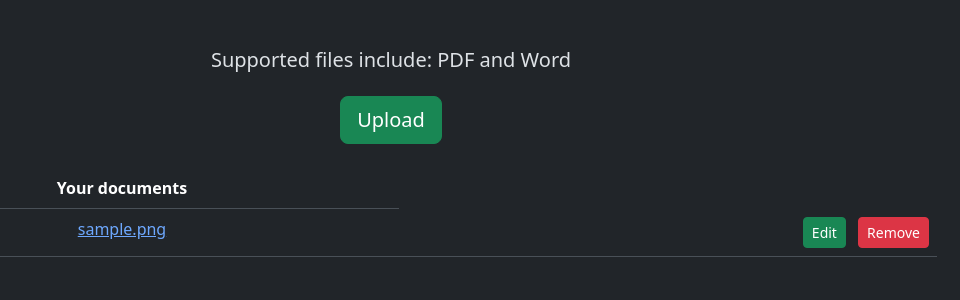
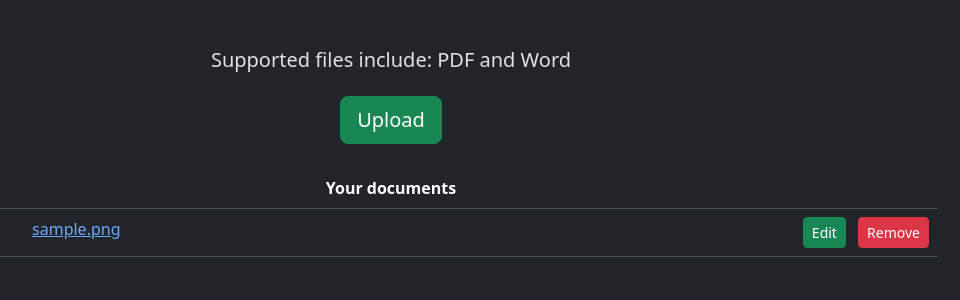
Before and after one commit to Brook-B118/pdf-editor, a Flask app: page /uploadDocuments in a window 1280 px wide. Shown: the part 64-364 px from the top of the page, without its empty margins (249-1209 px from the left). Run offline with Flask 3, Linux system fonts and the light colour scheme; the visitor is signed in with stand-in values (Sample User, id 1); tables that the repository leaves empty hold one stand-in row (values such as "Sample post"); some libraries are stand-ins or nearby versions.

Commit message:
fixed issue where the table header in documents page was only one column wide

```diff
--- a/templates/documents.html
+++ b/templates/documents.html
@@ -20,7 +20,7 @@ Documents
     <table class="table table-hover">
         <thead>
             <tr>
-                <th>Your documents</th>
+                <th class="text-center" colspan="2">Your documents</th>
             </tr>
         </thead>
         <tbody>
```
